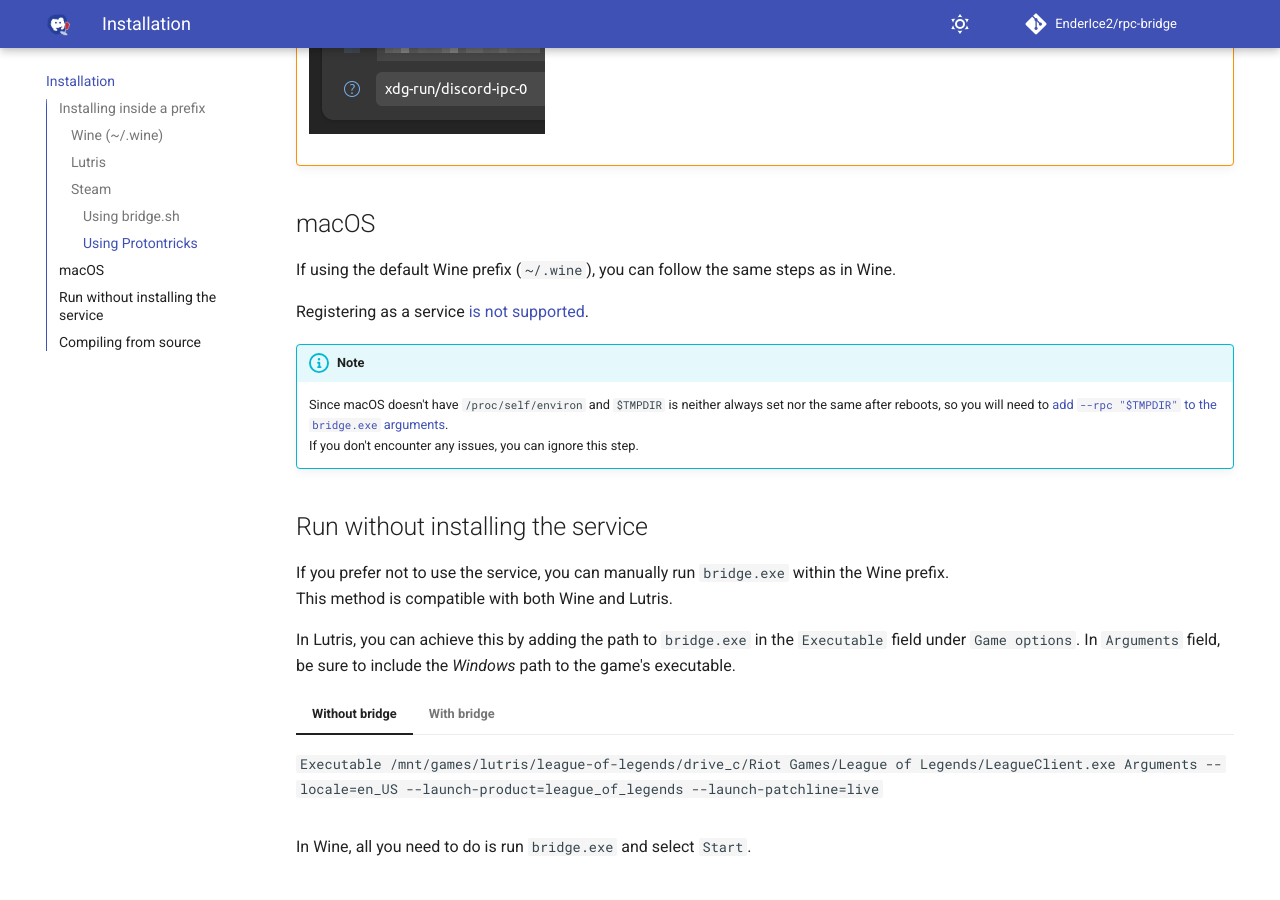
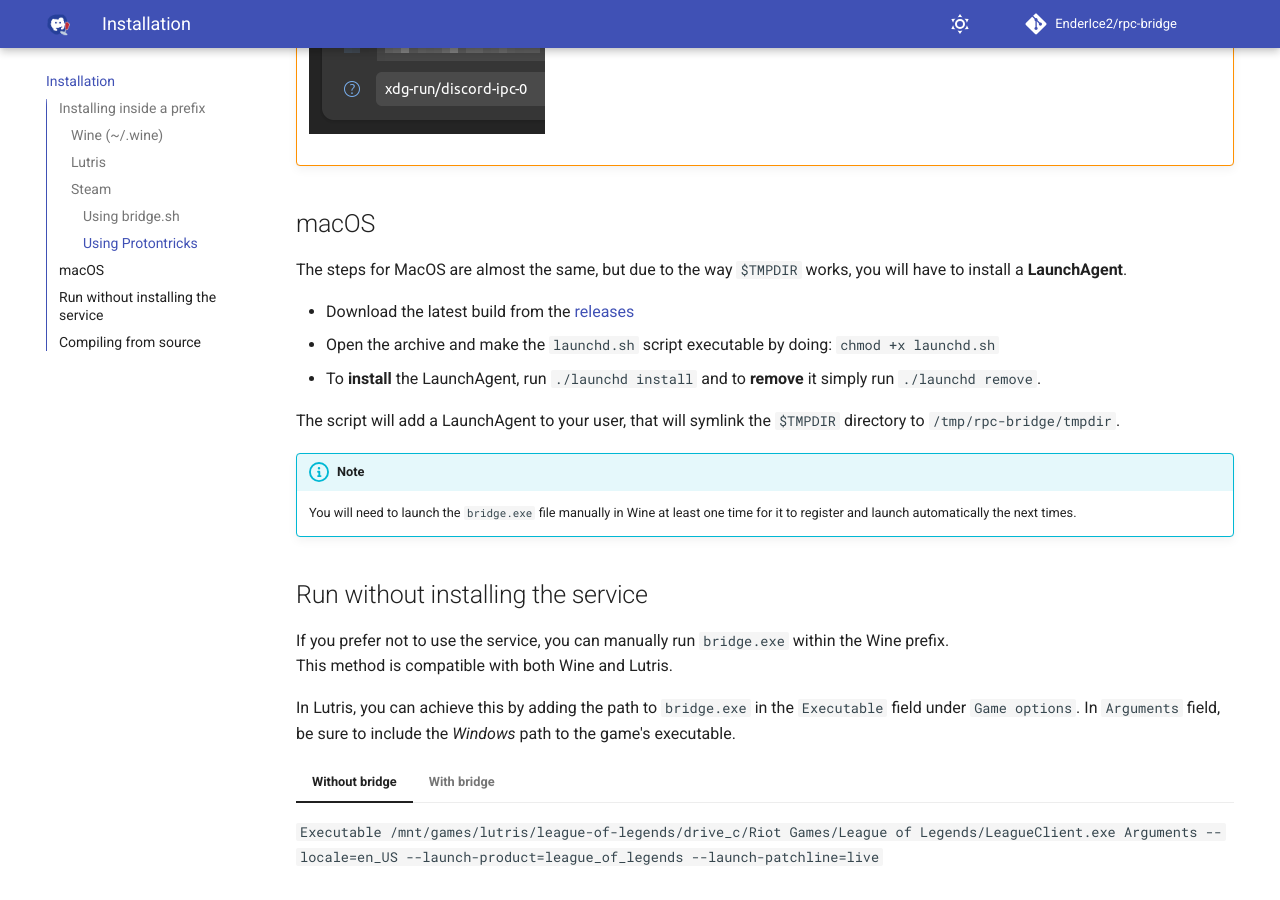
Before and after one commit to EnderIce2/rpc-bridge, an MkDocs documentation site: the page built from docs/installation.md, in a window 1280 px wide and 900 px high, scrolled down 2228 px. Built offline with MkDocs 1.6.1 and Material for MkDocs 9.7.7, drawn with Linux system fonts in a browser that asks for light colours; comment, search, counter and statistics services are not loaded.

Commit message:
Update installation instructions for MacOS

```diff
--- a/docs/installation.md
+++ b/docs/installation.md
@@ -64,14 +64,17 @@
 
 ## macOS
 
-If using the default Wine prefix (`~/.wine`), you can follow the same steps as in Wine.
+The steps for MacOS are almost the same, but due to the way `$TMPDIR` works, you will have to install a **LaunchAgent**.
 
-Registering as a service [is not supported](https://github.com/EnderIce2/rpc-bridge/issues/1#issuecomment-2103423242 "Bridge can't get $TMPDIR unless is set with --rpc. See note below").
+- Download the latest build from the [releases](https://github.com/EnderIce2/rpc-bridge/releases)
+- Open the archive and make the `launchd.sh` script executable by doing: `chmod +x launchd.sh`
+- To **install** the LaunchAgent, run `./launchd install` and to **remove** it simply run `./launchd remove`.
+
+The script will add a LaunchAgent to your user, that will symlink the `$TMPDIR` directory to `/tmp/rpc-bridge/tmpdir`.
 
 !!! info "Note"
+    You will need to launch the `bridge.exe` file manually in Wine at least one time for it to register and launch automatically the next times.
 
-    Since macOS doesn't have `/proc/self/environ` and `$TMPDIR` is neither always set nor the same after reboots, so you will need to [add `--rpc "$TMPDIR"` to the `bridge.exe` arguments](https://github.com/EnderIce2/rpc-bridge/issues/1#issuecomment-2104797235).
-    If you don't encounter any issues, you can ignore this step.
 
 ## Run without installing the service
 
```
Also changed, not shown: README.md (+1 -1 lines).
